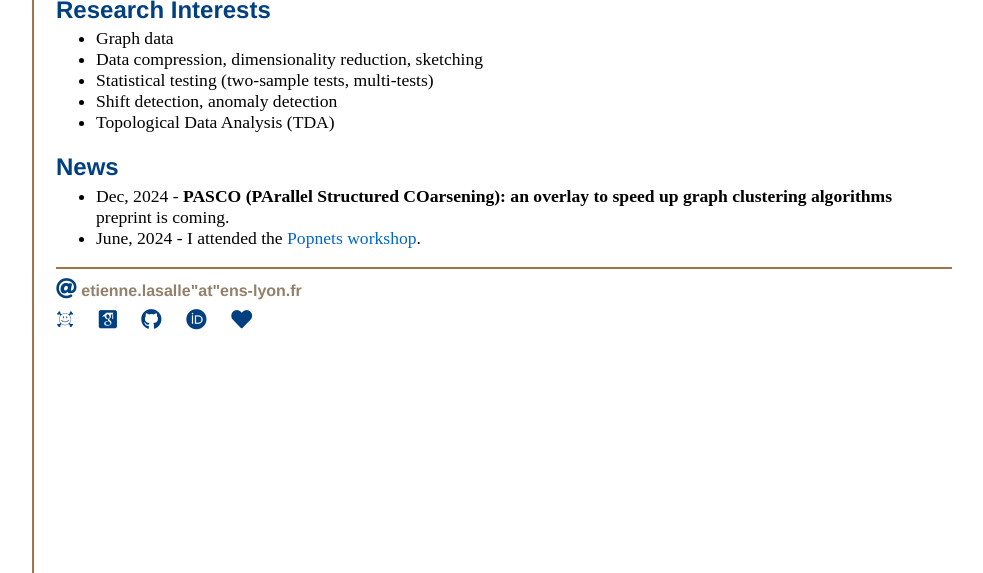
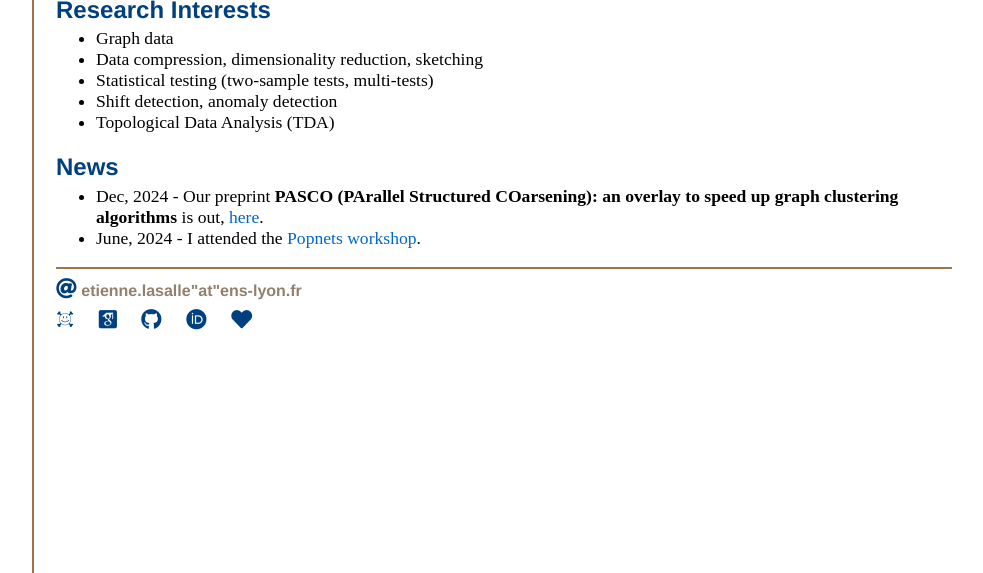
Before and after one commit to elasalle/elasalle.github.io, a Jekyll site: the page built from index.html, in a window 1280 px wide, cut to the strip 327-900 px from the top of the page. Shown: the whole strip, without its empty margins (120-1103 px from the left). Built offline with Jekyll 4.4.1, drawn with Linux system fonts in a browser that asks for light colours; some web fonts are replaced.

Commit message:
add preprint PASCO

```diff
--- a/index.html
+++ b/index.html
@@ -36,7 +36,7 @@ title: Etienne Lasalle
 
 	<h2 class="title2">News</h2>
 	<ul class="normalsize">
-		<li>Dec, 2024 - <b>PASCO (PArallel Structured COarsening): an overlay to speed up graph clustering algorithms</b> preprint is coming.</li>
+		<li>Dec, 2024 - Our preprint <b>PASCO (PArallel Structured COarsening): an overlay to speed up graph clustering algorithms</b> is out, <a href="https://hal.science/hal-04837207v1/document">here</a>.</li>
 		<li>June, 2024 - I attended the <a href="https://popnets.wordpress.com/">Popnets workshop</a>.</li>
 	</ul>
 </div><!-- /.blurb -->
--- a/research/index.html
+++ b/research/index.html
@@ -26,7 +26,8 @@ title: Etienne Lasalle, Research
   <table class="normalsize">
     <tr>
     <td class="nopadding top" width=150>
-    <img class="noradius" src="fig/pasco.gif" width=150 height=100>
+    <a href="https://hal.science/hal-04837207v1/document">
+    <img class="noradius" src="fig/pasco.gif" width=150 height=100></a>
     </td>
     <td class="nopadding top">
     <b>PASCO (PArallel Structured COarsening): an overlay to speed up graph clustering algorithms,</b> 2024. <br>
```
